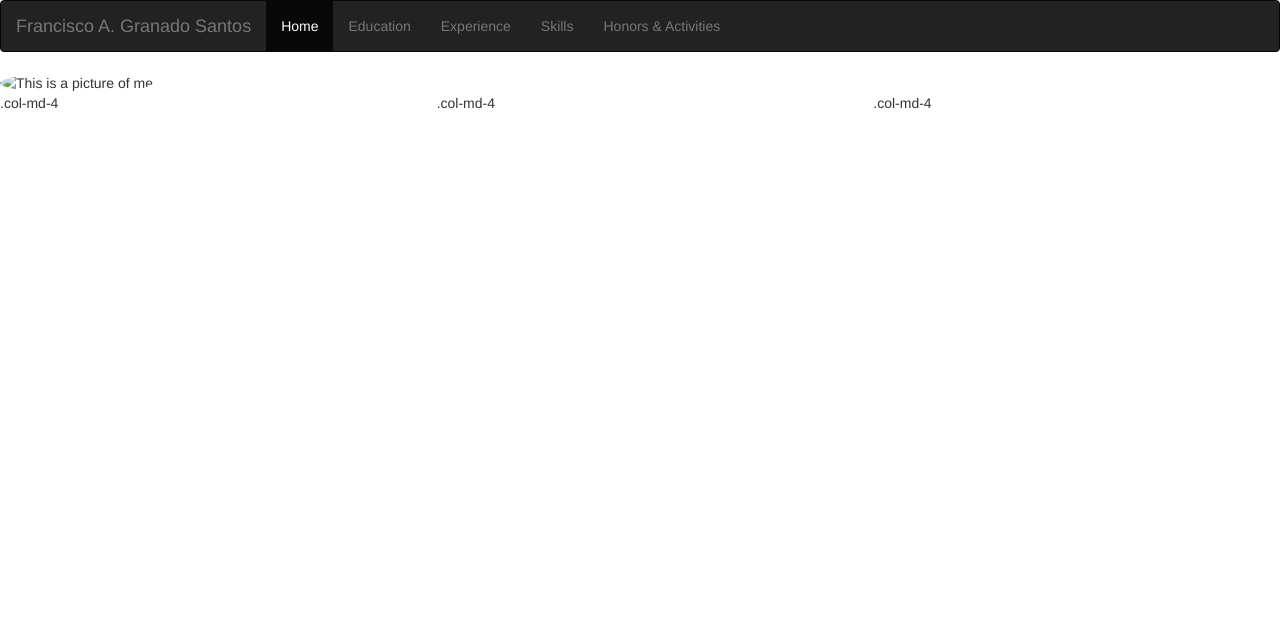
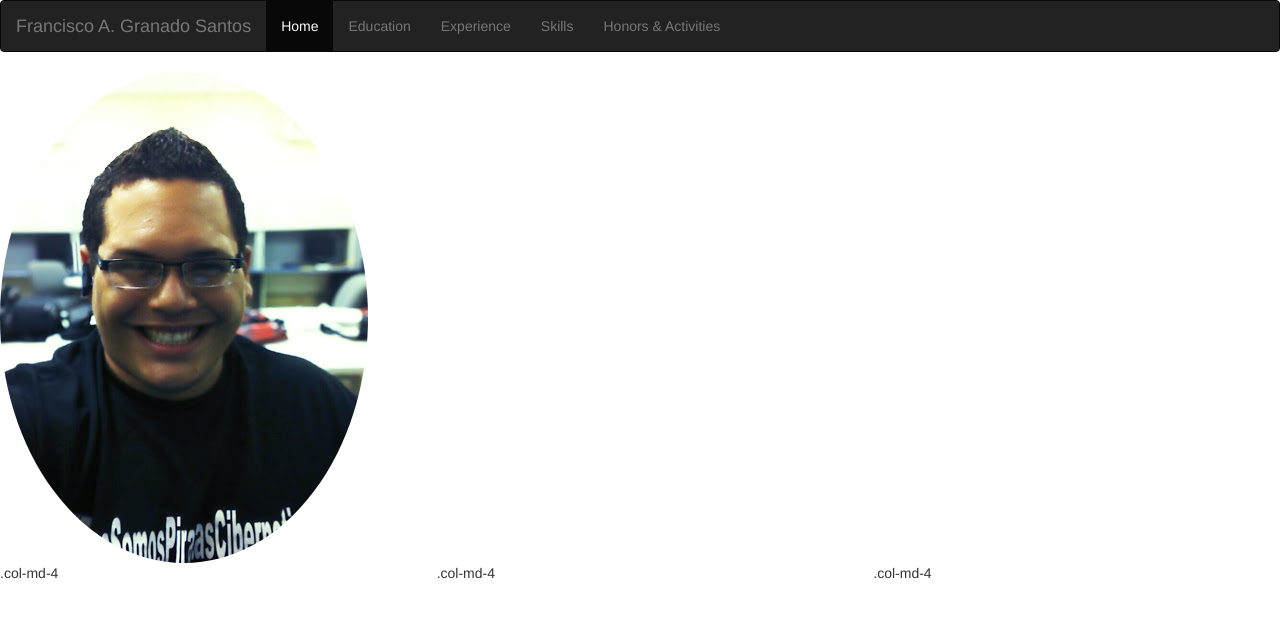
Before and after one commit to falgranado/Resume, a plain HTML site: page index.html in a window 1280 px wide. Drawn offline with nearby package versions, Linux system fonts and the light colour scheme.

Commit message:
formatted picture to png

```diff
--- a/index.html
+++ b/index.html
@@ -47,7 +47,7 @@
 	</nav>
 
 	<div class="container-responsive">
-		<img src="./img/IMG_20140429_150122" alt="This is a picture of me" class="img-circle">
+		<img src="./img/falgranado.png" alt="This is a picture of me" class="img-circle">
 		<div class="row">
 		  <div class="col-md-4">.col-md-4</div>
 		  <div class="col-md-4">.col-md-4</div>
```
Also changed, not shown: img/IMG_20140429_150122.jpg, img/falgranado.png (added), 1 other file.
